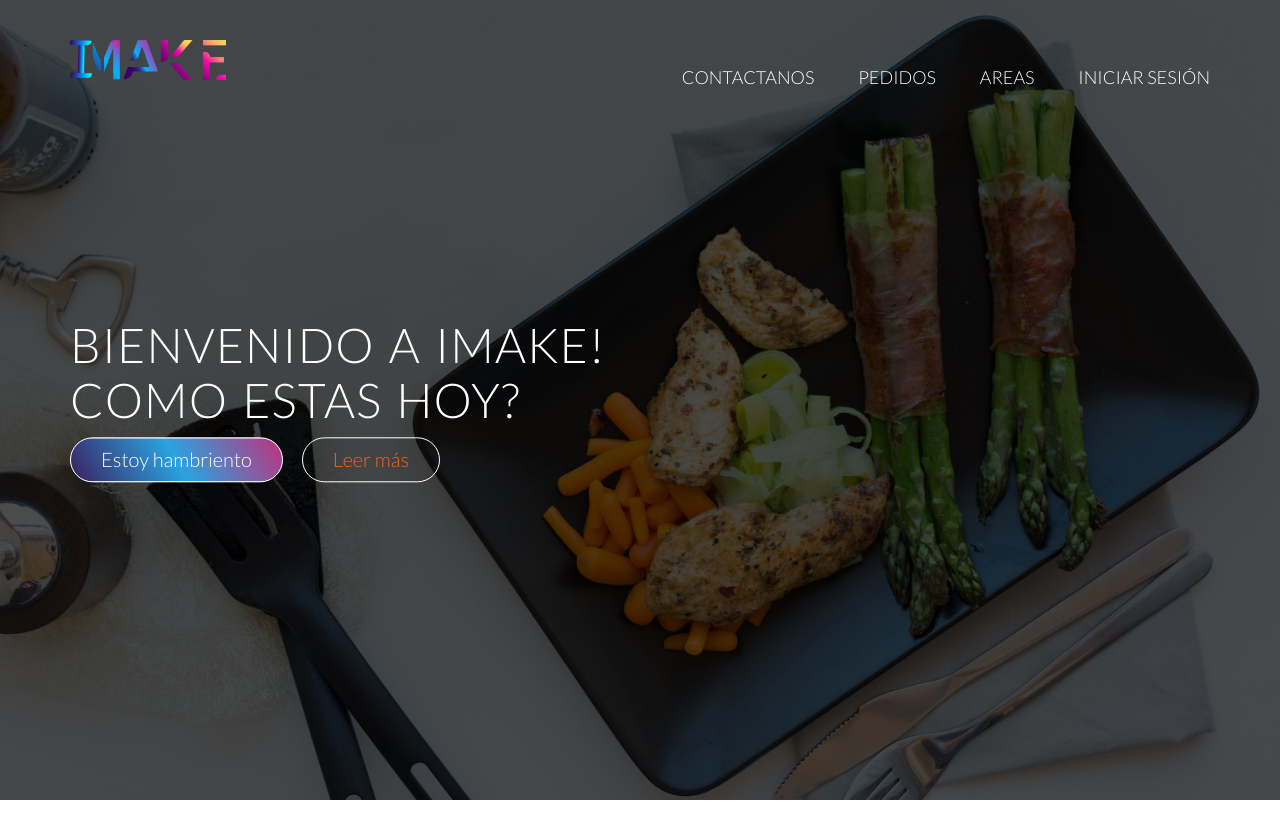
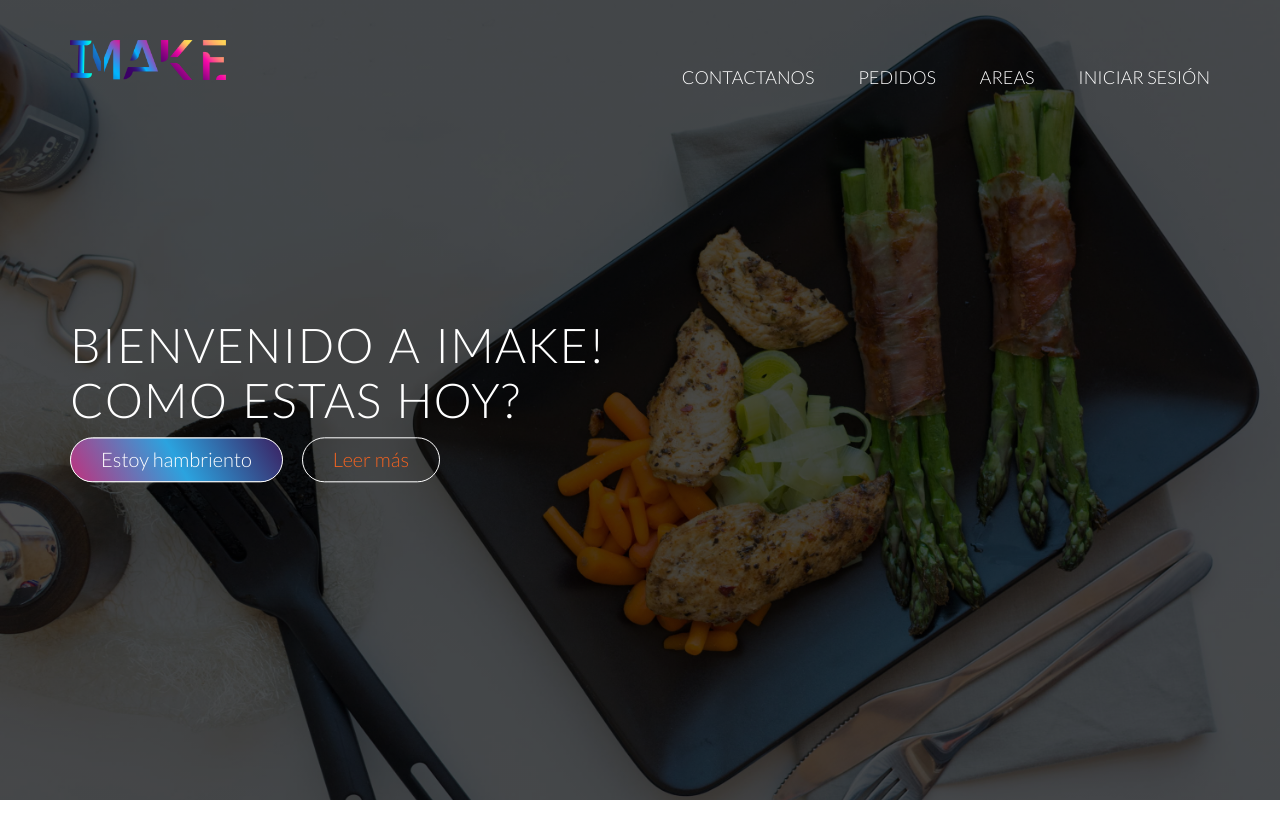
Before and after one commit to LuisC111/imake, a PHP site: page / in a window 1280 px wide, with the pointer over the restyled element. Shown: the top 840 px of the page. Run offline with PHP 8.4, Linux system fonts and the light colour scheme; some libraries are stand-ins or nearby versions; some web fonts are replaced.

Commit message:
Update style1.css

```diff
--- a/assets/css/style1.css
+++ b/assets/css/style1.css
@@ -147,6 +147,10 @@ input[type=submit] {
     border: 1px solid -webkit-linear-gradient(30deg, #3b2061, #2ba3df, #bf317d);
     color: #fff;
     margin-right: 15px;
+}
+
+.btn-full:hover{
+  background: -webkit-linear-gradient(30deg, #bf317d, #2ba3df, #3b2061);
 }
 
 .btn-ghost:link,
```
